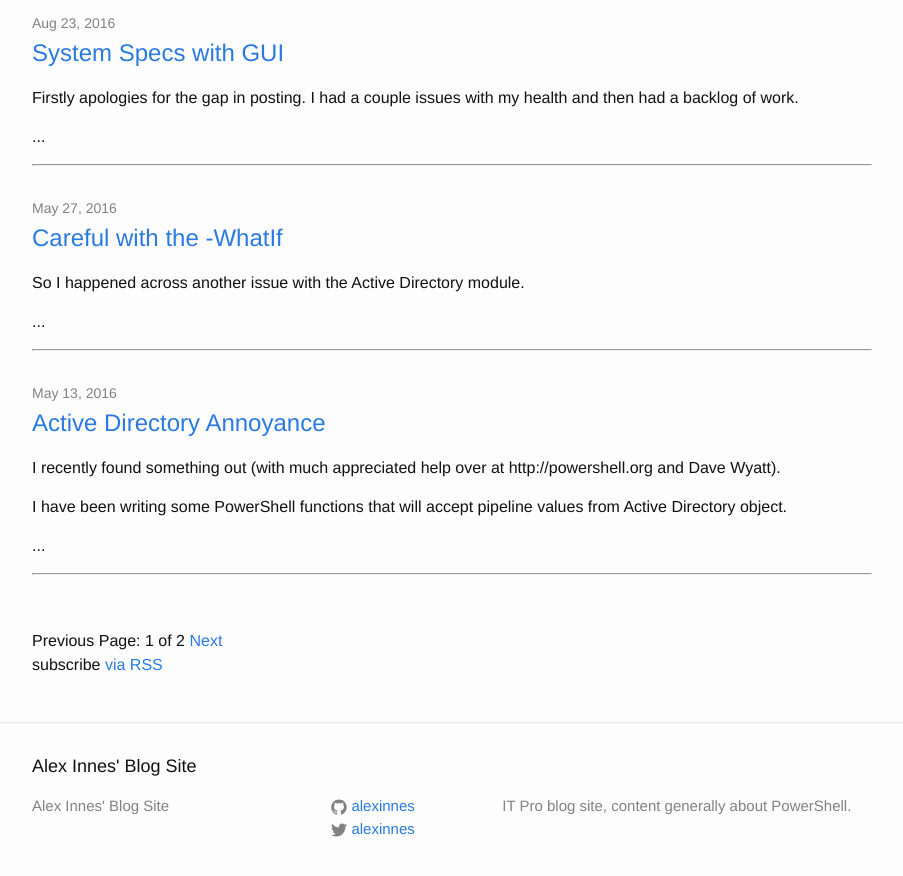
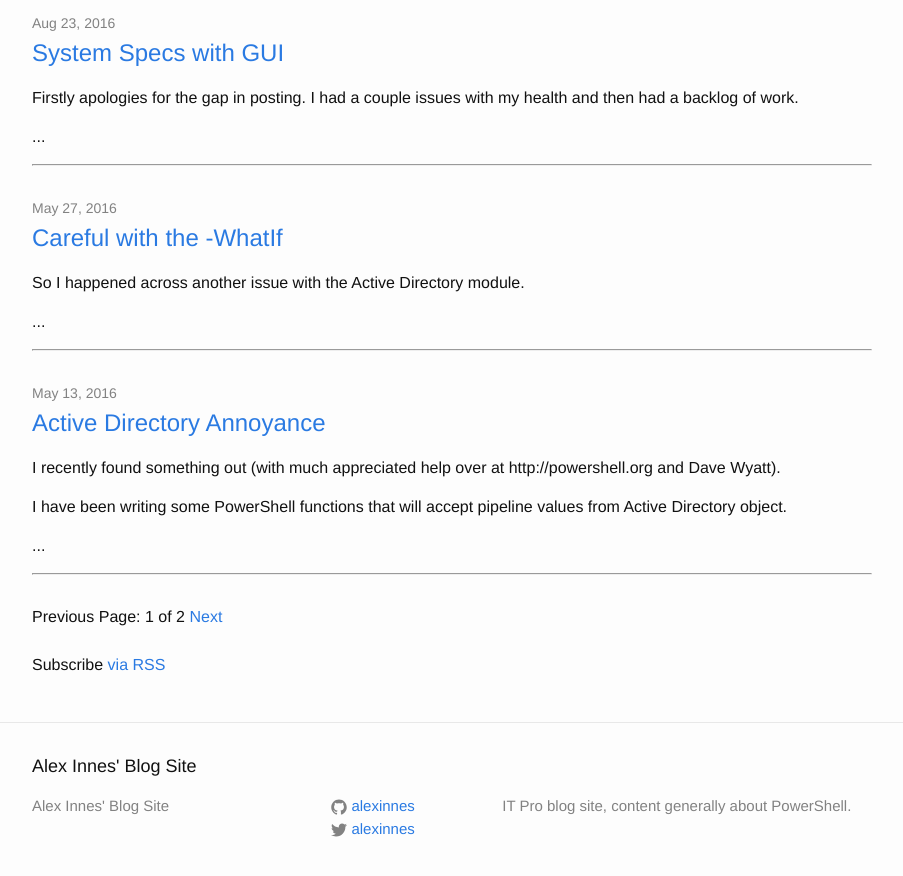
Before and after one commit to alexinnes/alexinnes.github.io, a Jekyll site: the page built from index.html, in a window 1280 px wide and 900 px high, scrolled down 905 px. Shown: the top 876 px of the window, without its empty margins (188-1091 px from the left). Built offline with Jekyll 4.4.1, drawn with Linux system fonts in a browser that asks for light colours; the list of posts is cut into pages by our own code.

Commit message:
Update from Forestry.io - index.html

```diff
--- a/index.html
+++ b/index.html
@@ -19,7 +19,7 @@ layout: default
 		<hr>
       </li>
     {% endfor %}
-  </ul><br/>
+  </ul>
 
 <!-- Pagination links -->
   <div class="pagination">
@@ -35,7 +35,9 @@ layout: default
       <span class="next ">Next</span>
     {% endif %}
   </div>
+
  <!-- End Pagination Links -->
-  <p class="rss-subscribe">subscribe <a href="{{ "/feed.xml" | prepend: site.baseurl }}">via RSS</a></p>
+  <br>
+  <p class="rss-subscribe">Subscribe <a href="{{ "/feed.xml" | prepend: site.baseurl }}">via RSS</a></p>
 
 </div>
```
